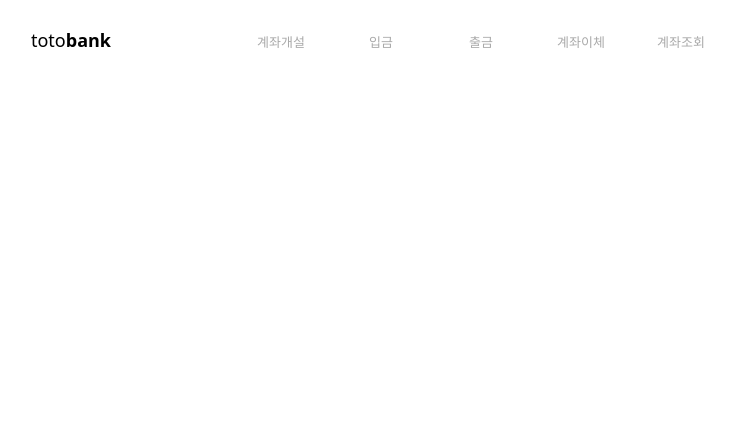
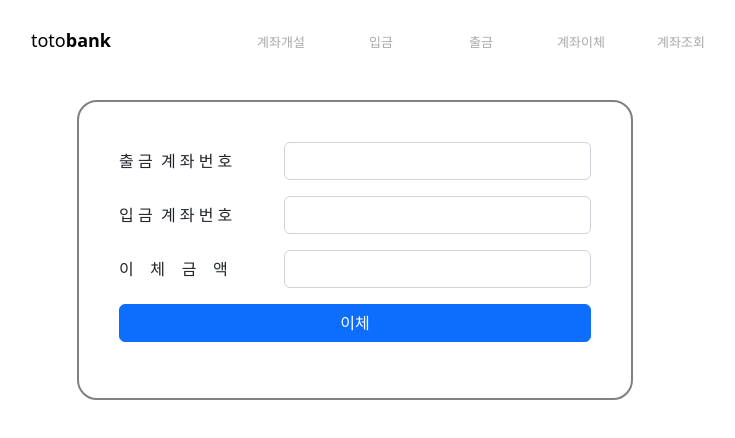
Before and after one commit to bookpark/react-totobank-v2, a React (Create React App) app: page /transfer in a window 1280 px wide. Shown: the top 438 px of the page, without its empty margins (285-1020 px from the left). Built offline with nearby package versions, Linux system fonts and the light colour scheme.

Commit message:
이체 기능 추가

```diff
--- a/src/component/App.js
+++ b/src/component/App.js
@@ -7,6 +7,7 @@ import MakeAccount from './MakeAccount';
 import InquireAccount from './InquireAccount';
 import Deposit from './Deposit';
 import Withdraw from './Withdraw';
+import Transfer from './Transfer';
 
 function App() {
   return (
@@ -18,6 +19,7 @@ function App() {
         <Route exact path='/account-info' element={<InquireAccount />} />
         <Route exact path='/deposit' element={<Deposit />} />
         <Route exact path='/withdraw' element={<Withdraw />} />
+        <Route exact path='/transfer' element={<Transfer />} />
       </Routes>
     </div>
   );
--- /dev/null
+++ b/src/component/Transfer.js
@@ -0,0 +1,97 @@
+import { Component } from "react";
+import { Form, Label, Input, Button, Col, FormGroup, Modal, ModalHeader, ModalBody, ModalFooter } from 'reactstrap';
+import axios from 'axios';
+
+class Transfer extends Component {
+    constructor(props) {
+        super(props);
+        this.divStyle = {
+            width: '556px', height: '300px', textAlign: 'left',
+            margin: '100px auto', border: '2px solid grey',
+            padding: '40px', borderRadius: '20px'
+        };
+        this.state = {
+            acc: {
+                accountNumberW: '',
+                accountNumberD: '',
+                money: '',
+            },
+            special: false,
+            modal: false,
+            msg_header: '',
+            msg_body: ''
+        }
+    }
+
+    // id, name, password, option을 위한 change 함수
+    change = (e) => {
+        const name = e.target.name;
+        const value = e.target.value;
+        this.setState({ acc: { ...this.state.acc, [name]: value } });
+    }
+
+    toggle = (e) => {
+        this.setState({ modal: !this.state.modal });
+    }
+
+    transfer = (e) => {
+        console.log(JSON.stringify(this.state.acc));
+        axios.post('http://localhost:8080/api/transfer', null, {
+            params: this.state.acc
+        })
+            .then((response) => {
+                console.log(response.data)
+                this.setState({ msg_header: "이체", msg_body: `이 체 후 잔 액 : ${response.data}원` });
+                this.toggle();
+
+            }).catch((error) => {
+                this.setState({ msg_header: '오류', msg_body: '이체를 실패했습니다.' })
+                this.toggle();
+            })
+    }
+
+    render() {
+        return (
+            <div style={this.divStyle}>
+                <Form>
+                    <FormGroup row>
+                        <Label for="accountNumber" sm={4}>출 금&nbsp; 계 좌 번 호</Label>
+                        <Col>
+                            <Input type="text" name="accountNumberW" id="accountNumber" sm={6} value={this.state.acc.accountNumberW} onChange={this.change} />
+                        </Col>
+                    </FormGroup>
+                    <FormGroup row>
+                        <Label for="accountNumber" sm={4}>입 금&nbsp; 계 좌 번 호</Label>
+                        <Col>
+                            <Input type="text" name="accountNumberD" id="accountNumber" sm={6} value={this.state.acc.accountNumberD} onChange={this.change} />
+                        </Col>
+                    </FormGroup>
+                    <FormGroup row>
+                        <Label for="money" sm={4}>이&nbsp;&nbsp;&nbsp;&nbsp;체&nbsp;&nbsp;&nbsp;&nbsp;금&nbsp;&nbsp;&nbsp;&nbsp;액</Label>
+                        <Col>
+                            <Input type="text" name="money" id="money" sm={8} value={this.state.acc.money} onChange={this.change} />
+                        </Col>
+                    </FormGroup>
+                    <FormGroup row>
+                        <Col>
+                            <Button sm={12} style={{ width: '100%' }} color='primary' onClick={this.transfer}>이체</Button>
+                        </Col>
+                    </FormGroup>
+                </Form>
+
+                <Modal isOpen={this.state.modal} fade={true} toggle={this.toggle}>
+                    <ModalHeader toggle={this.toggle}>{this.state.msg_header}</ModalHeader>
+                    <ModalBody>
+                        {this.state.msg_body}
+                    </ModalBody>
+                    <ModalFooter>
+                        <Button color="secondary" onClick={this.toggle}>닫기</Button>
+                    </ModalFooter>
+                </Modal>
+
+            </div>
+        )
+    }
+}
+
+export default Transfer;
```
